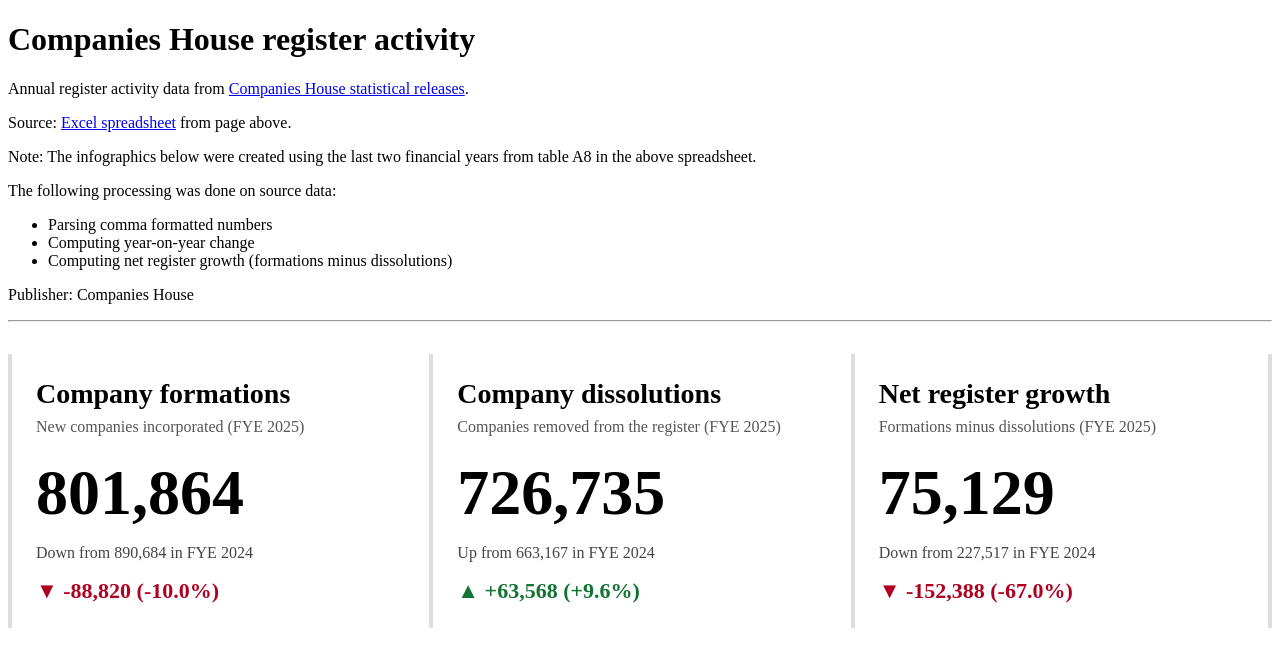
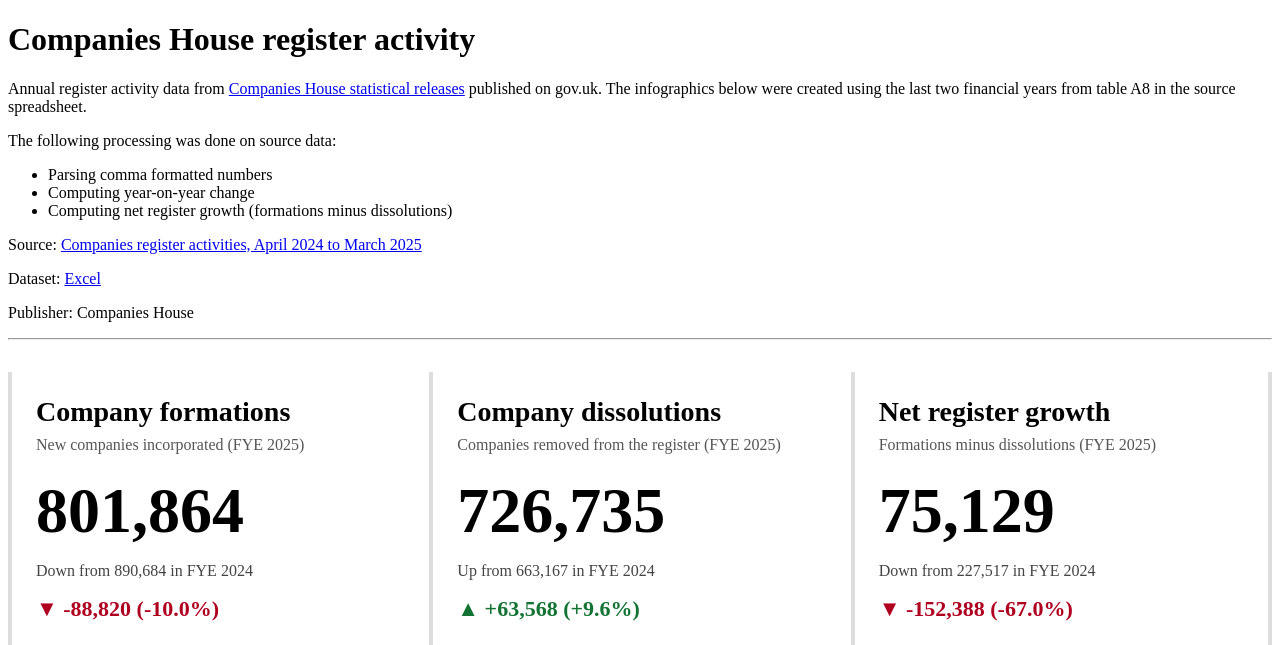
Before and after one commit to ashimali/visualisations, a Flask app: page /companies-house in a window 1280 px wide. Shown: the part 26-671 px from the top of the page. Run offline with Flask 3, Linux system fonts and the light colour scheme; some libraries are stand-ins or nearby versions.

Commit message:
fix: aligned page content

```diff
--- a/application/templates/bank-rate.html
+++ b/application/templates/bank-rate.html
@@ -15,9 +15,10 @@ endblock %} {% block content %}
 <p>
     Source:
     <a href="https://www.bankofengland.co.uk/boeapps/database/Bank-Rate.asp">
-        Bank Rate history
+        Bank Rate history, Bank of England
     </a>
 </p>
+<p>Dataset: no direct download (data is served via js on the source page)</p>
 <p>Publisher: Bank of England</p>
 
 <hr />
--- a/application/templates/companies-house.html
+++ b/application/templates/companies-house.html
@@ -64,19 +64,9 @@ samples{% endblock %} {% block head %}
     <a
         href="https://www.gov.uk/government/statistics/companies-register-activities-statistical-release-april-2024-to-march-2025"
         >Companies House statistical releases</a
-    >.
-</p>
-<p>
-    Source:
-    <a
-        href="https://assets.publishing.service.gov.uk/media/687f74b128f29c99778a744a/Companies_register_activities_April_2024_to_March_2025.xlsx"
-        >Excel spreadsheet</a
     >
-    from page above.
-</p>
-<p>
-    Note: The infographics below were created using the last two financial years
-    from table A8 in the above spreadsheet.
+    published on gov.uk. The infographics below were created using the last two
+    financial years from table A8 in the source spreadsheet.
 </p>
 <p>The following processing was done on source data:</p>
 <ul>
@@ -84,6 +74,22 @@ samples{% endblock %} {% block head %}
     <li>Computing year-on-year change</li>
     <li>Computing net register growth (formations minus dissolutions)</li>
 </ul>
+<p>
+    Source:
+    <a
+        href="https://www.gov.uk/government/statistics/companies-register-activities-statistical-release-april-2024-to-march-2025"
+    >
+        Companies register activities, April 2024 to March 2025
+    </a>
+</p>
+<p>
+    Dataset:
+    <a
+        href="https://assets.publishing.service.gov.uk/media/687f74b128f29c99778a744a/Companies_register_activities_April_2024_to_March_2025.xlsx"
+    >
+        Excel
+    </a>
+</p>
 <p>Publisher: Companies House</p>
 
 <hr />
```
Also changed, not shown: application/templates/charities.html (+21 -9 lines).
